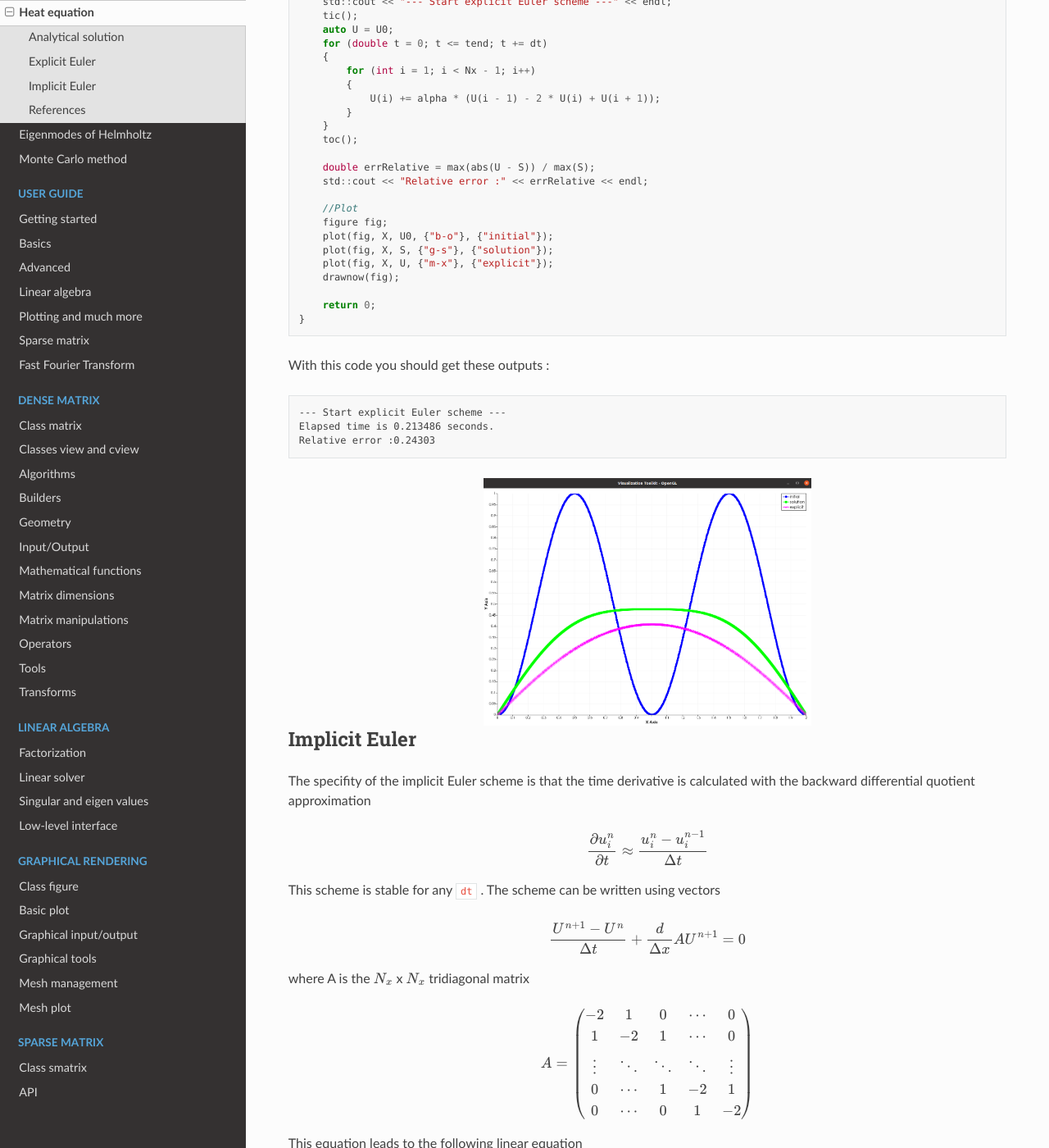
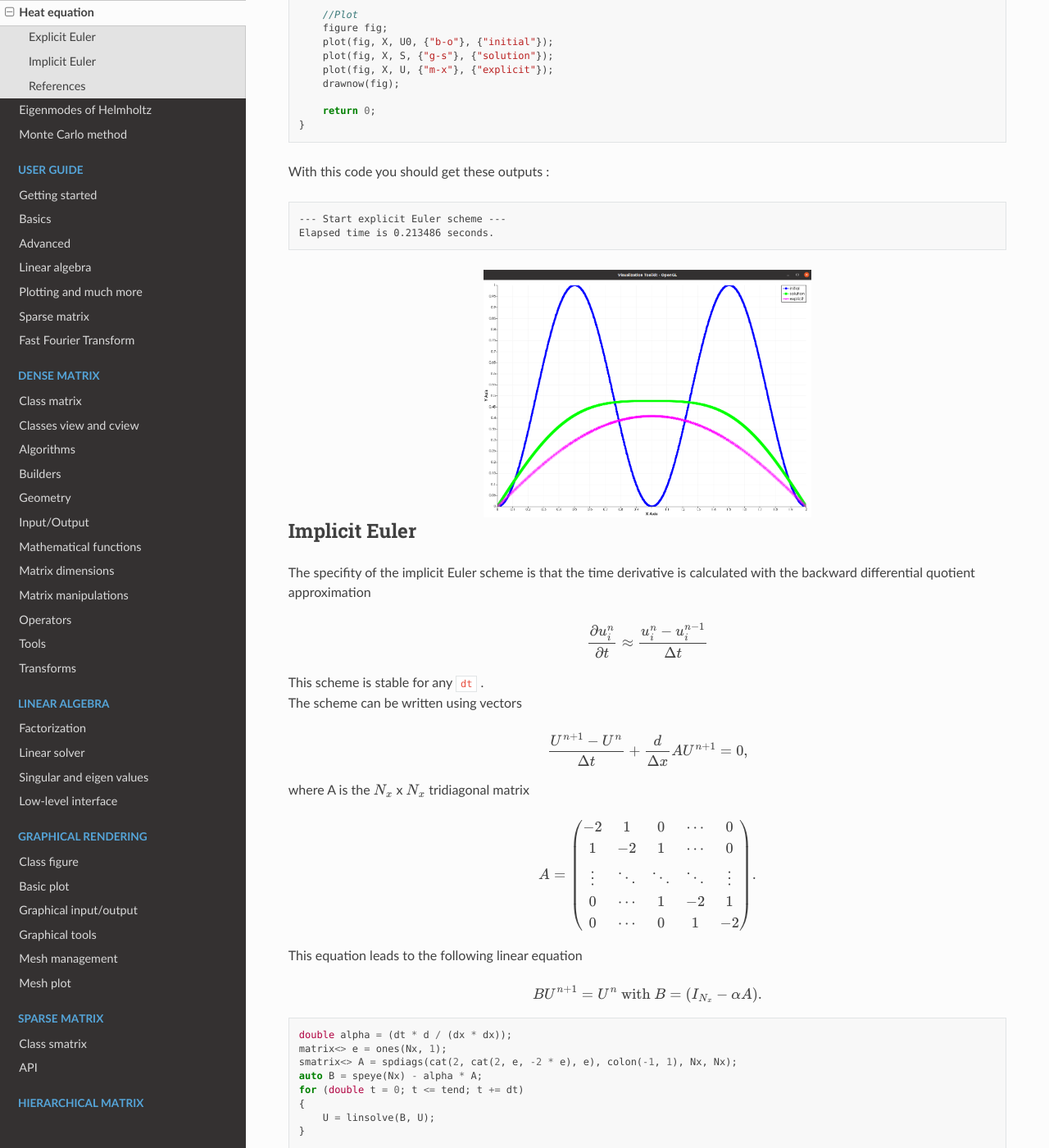
Before and after one commit to leprojetcastor/castor, a Sphinx documentation site: the page built from doc/source/heat.rst, in a window 1280 px wide and 1400 px high, scrolled down 2653 px. Shown: the whole window at 82% size. Built offline with Sphinx 7.4.7 and the Read the Docs theme 2.0.0, drawn with Linux system fonts in a browser that asks for light colours; some of the changed text lies outside the part shown.

Commit message:
finishing doc examples

```diff
--- a/doc/source/heat.rst
+++ b/doc/source/heat.rst
@@ -32,17 +32,17 @@ We discretize the space with ``dx`` steps and the time with ``dt`` steps.
 
     \begin{matrix} x_{i} = i \Delta x \\ t_{n} = n \Delta t \end{matrix}
 
-The ``X`` vector stores the space grid.
+The ``X`` vector stores the space grid
 
 .. math::
 
-    X = \begin{pmatrix} x_{0}\\ x_{1} \\ \vdots \\ x_{N_{x}-1} \end{pmatrix}
+    X = \begin{pmatrix} x_{0}\\ x_{1} \\ \vdots \\ x_{N_{x}-1} \end{pmatrix} ,
 
-And the vector ``U0`` contains the initial heat repartition
+and the vector ``U0`` contains the initial heat repartition
 
 .. math::
 
-    U_{0} = \begin{pmatrix} u_{0}^{0} \\ u_{1}^{0} \\ \vdots \\ u_{N_{x}-1}^{0} \end{pmatrix} \text{ with } u_{i}^{0} = sin(x_{i})^{2} \text{ for } i=0,...,N_{x}
+    U_{0} = \begin{pmatrix} u_{0}^{0} \\ u_{1}^{0} \\ \vdots \\ u_{N_{x}-1}^{0} \end{pmatrix} \text{ with } u_{i}^{0} = sin(x_{i})^{2} \text{ for } i=0,...,N_{x} .
 
 
 .. code-block:: c++
@@ -61,14 +61,14 @@ The second space derivative is approximated by :
     \frac{\partial^2 u_{i}^{n}}{\partial x^2}\approx \frac{u_{i+1}^{n}-2u_{i}^{n}+u_{i-1}^{n}}{\Delta x^{2}}
 
 
-Analytical solution
--------------------
+.. Analytical solution
+.. -------------------
 
-With those parameters, the analytical solution is :
+.. With those parameters, the analytical solution is :
 
-.. math::
+.. .. math::
 
-    \text{ MATHS }
+..     \text{ MATHS }
 
 
 Explicit Euler
@@ -137,9 +137,6 @@ Here you have all the code at once :
         matrix<> X = linspace(xmin, xmax, Nx);
         matrix<> U0 = pow(sin(X * M_PI), 2);
 
-        //Analytic solution
-        auto S = analyticalsolution(xmin,xmax,Nx,dx,tend,d);
-
         std::cout << "--- Start explicit Euler scheme ---" << endl;
         tic();
         auto U = U0;
@@ -151,9 +148,6 @@ Here you have all the code at once :
             }
         }
         toc();
-
-        double errRelative = max(abs(U - S)) / max(S);
-        std::cout << "Relative error :" << errRelative << endl;
 
         //Plot
         figure fig;
@@ -171,7 +165,6 @@ With this code you should get these outputs :
 
     --- Start explicit Euler scheme ---
     Elapsed time is 0.213486 seconds.
-    Relative error :0.24303
 
 .. image:: img/heatexplicit.png
     :width: 400
@@ -187,12 +180,12 @@ The specifity of the implicit Euler scheme is that the time derivative is calcul
 
     \frac{\partial u_{i}^{n}}{\partial t} \approx \frac{u_{i}^{n}-u_{i}^{n-1}}{\Delta t}
 
-This scheme is stable for any ``dt`` .
-The scheme can be written using vectors
+| This scheme is stable for any ``dt`` .
+| The scheme can be written using vectors
 
 .. math::
 
-    \frac{U^{n+1}-U^{n}}{\Delta t} + \frac{d}{\Delta x}AU^{n+1} = 0
+    \frac{U^{n+1}-U^{n}}{\Delta t} + \frac{d}{\Delta x}AU^{n+1} = 0 ,
 
 where A is the :math:`N_{x}` x :math:`N_{x}` tridiagonal matrix
 
@@ -202,14 +195,14 @@ where A is the :math:`N_{x}` x :math:`N_{x}` tridiagonal matrix
     \\ 1 & -2 & 1 & \cdots  & 0
     \\ \vdots & \ddots  & \ddots  & \ddots  & \vdots
     \\ 0 & \cdots  & 1 & -2 & 1
-    \\ 0 & \cdots  & 0 & 1 & -2 \end{pmatrix}
+    \\ 0 & \cdots  & 0 & 1 & -2 \end{pmatrix} .
 
 
 This equation leads to the following linear equation
 
 .. math::
 
-    BU^{n+1} = U^{n} \text{ with } B = (I_{N_{x}} - \alpha A)
+    BU^{n+1} = U^{n} \text{ with } B = (I_{N_{x}} - \alpha A) .
 
 
 .. code-block:: c++
@@ -252,9 +245,6 @@ Here you have all the code at once :
         matrix<> X = linspace(xmin, xmax, Nx);
         matrix<> U0 = pow(sin(X * M_PI), 2);
 
-        //Analytic solution
-        auto S = analyticalsolution(xmin, xmax, Nx, dx, tend, d);
-
         std::cout << "--- Start implicit Euler scheme ---" << endl;
         auto U = transpose(U0);
         tic();
@@ -268,8 +258,6 @@ Here you have all the code at once :
         toc();
 
         U = transpose(U);
-        double errRelative = max(abs(U - S) / max(S));
-        std::cout << "Relative error :" << errRelative << endl;
 
         //Plot
         figure fig;
@@ -287,7 +275,6 @@ With this code you should get these results :
 
     --- Start implicit Euler scheme ---
     Elapsed time is 4.11192 seconds.
-    Relative error :0.0045158
 
 .. image:: img/heatimplicit.png
     :width: 400
@@ -295,3 +282,5 @@ With this code you should get these results :
 
 References
 ----------
+
+https://www.ljll.math.upmc.fr/ledret/M1English/M1ApproxPDE_Chapter6-2.pdf
```
Also changed, not shown: doc/source/eigenmode.rst (+39 -25 lines), doc/source/montecarlo.rst (+18 -7 lines).
